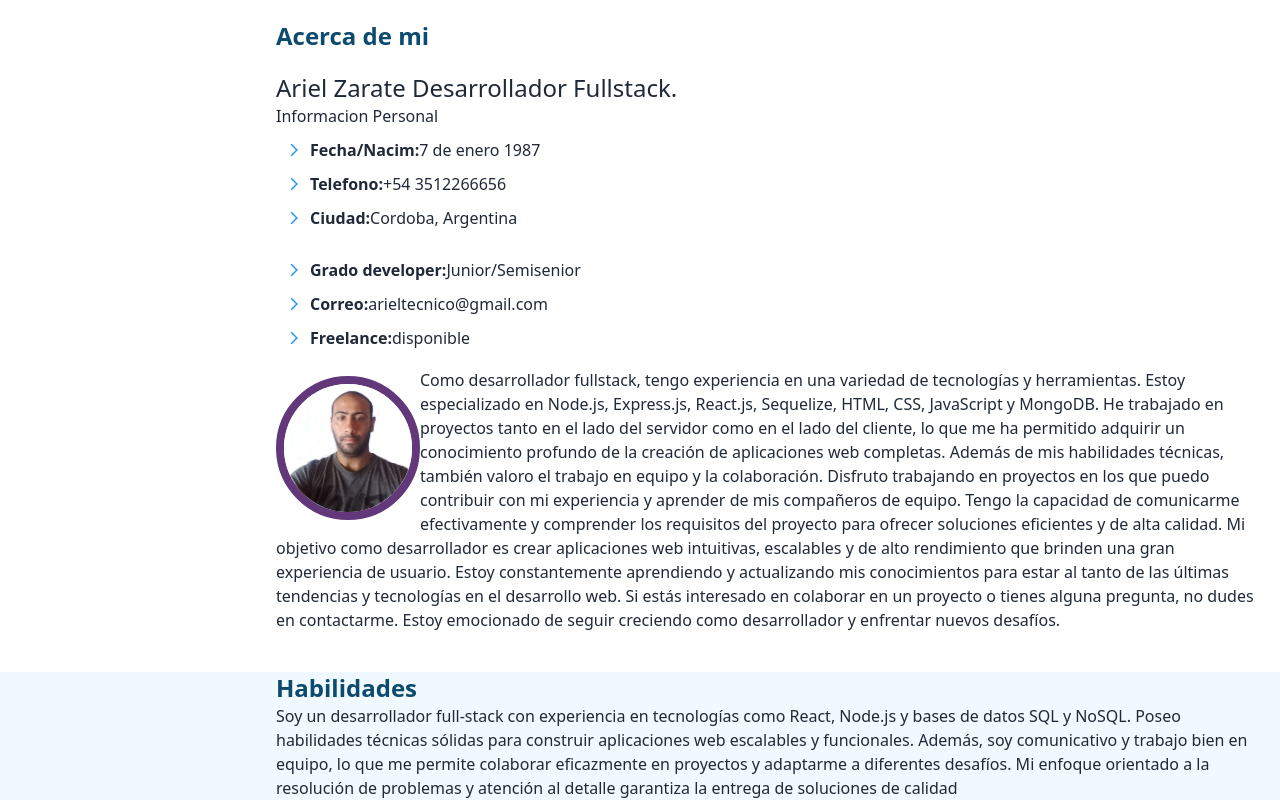
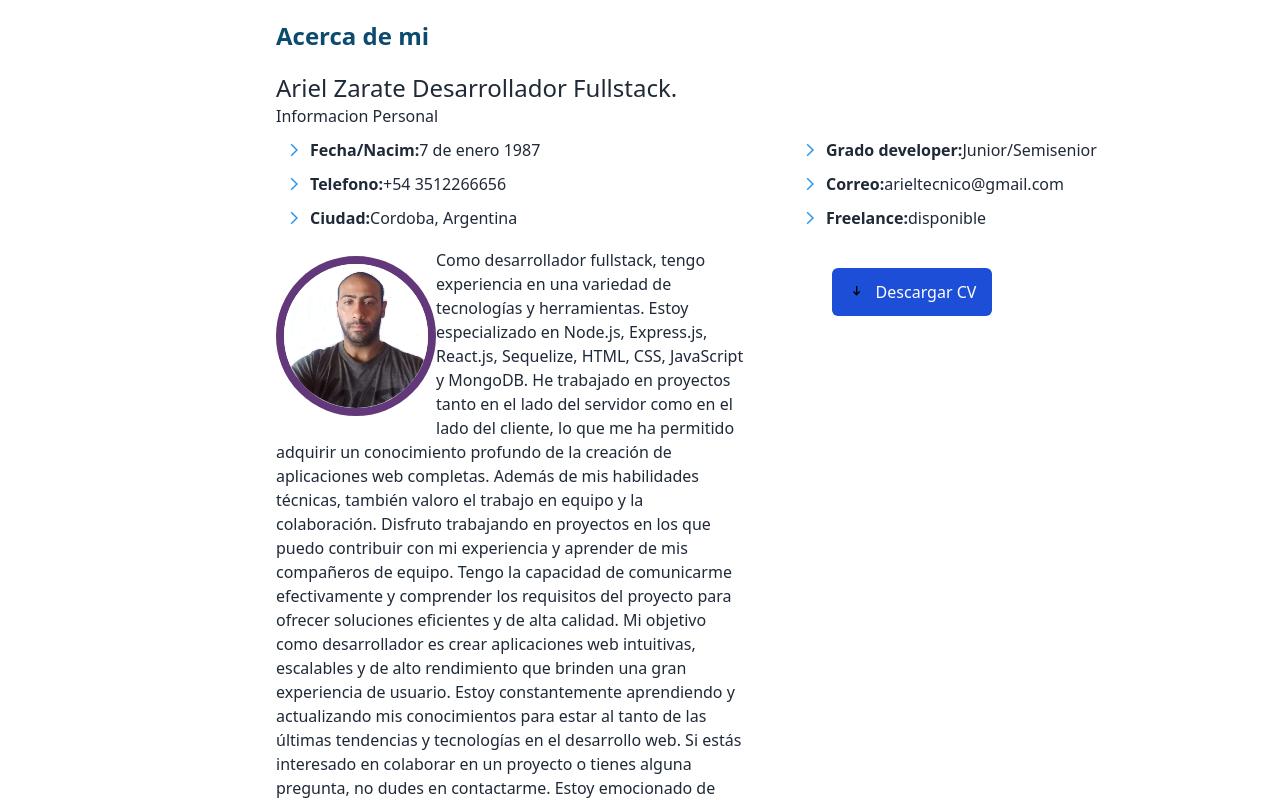
Before and after one commit to arielZarate/portfolio, a React (Vite) app: page / in a window 1280 px wide. Shown: the part 820-1620 px from the top of the page. Built offline with nearby package versions, Linux system fonts and the light colour scheme.

Commit message:
add repositorio v1.7

```diff
--- a/src/components/About/Abouts.jsx
+++ b/src/components/About/Abouts.jsx
@@ -36,7 +36,7 @@ export default function Abouts() {
 
             {/* ROW /COLUMN*/}
             {/* md:grid-cols-2 */}
-            <div className="grid grid-cols-1  gap-2">
+            <div className="grid grid-cols-1  lg:grid-cols-2 gap-2">
               <ListContainer>
                 <ul>
                   <li>
@@ -72,18 +72,18 @@ export default function Abouts() {
                 </ul>
               </ListContainer>
 
-              <div className="mr-10">
+              <div className="mr-10 ">
                 <div className=" float-left">
                   <img
                     src={perfil}
-                    className=" w-36 h-36 my-2 rounded-full"
+                    className=" w-40 h-40 my-2 rounded-full"
                     alt=""
                     style={{
                       border: "8px solid #62387a",
                     }}
                   />
                 </div>
-                <p>
+                <p className="w-100">
                   Como desarrollador fullstack, tengo experiencia en una
                   variedad de tecnologías y herramientas. Estoy especializado en
                   Node.js, Express.js, React.js, Sequelize, HTML, CSS,
@@ -107,6 +107,24 @@ export default function Abouts() {
                   creciendo como desarrollador y enfrentar nuevos desafíos.
                 </p>
               </div>
+
+              <div className="float-rigth ">
+                <a
+                  href="https://www.dropbox.com/s/b1eo8sl8kbrfsjz/fullStack_ArielZarate%20%281%29.pdf?dl=1"
+                  /*  target="blank" */
+                  download
+                  className="flex items-center justify-center w-40 h-12 bg-blue-700 text-white rounded-md hover:bg-red-600 mt-5 ml-10"
+                >
+                  <svg
+                    className="w-4 h-4 mr-2"
+                    xmlns="http://www.w3.org/2000/svg"
+                    viewBox="0 0 24 24"
+                  >
+                    <path d="M12 13.414V3h2v10.414l2.793-2.793L18.207 12l-5.5 5.5L7.707 12l1.5-1.5z" />
+                  </svg>
+                  <span className="ml-1">Descargar CV</span>
+                </a>
+              </div>
             </div>
           </div>
         </div>
```
